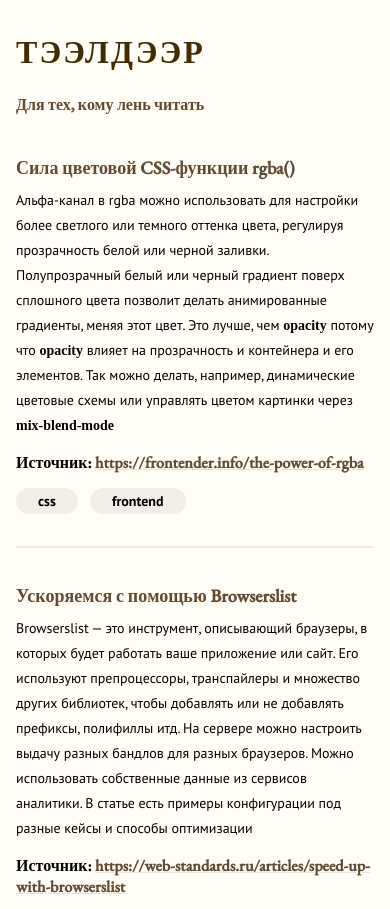
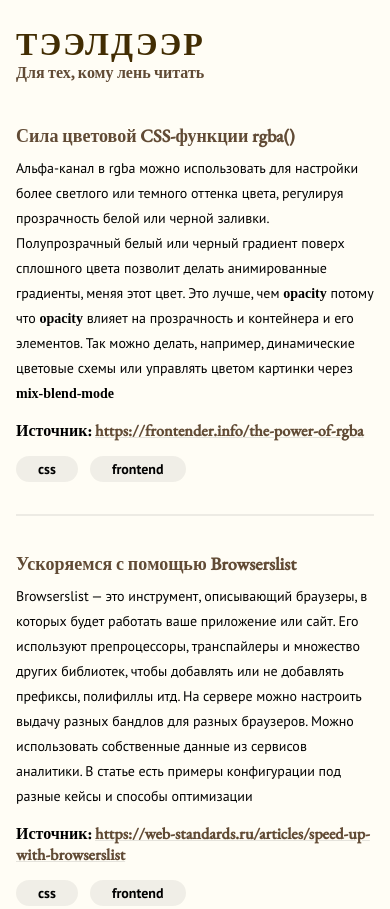
Before and after one commit to l1804v/telder, a website built with Parcel: page src/index.html in a window 390 px wide. Shown: the top 909 px of the page. Built offline with nearby package versions, Linux system fonts and the light colour scheme; a web font is replaced by a local one.

Commit message:
header-mobil

```diff
--- a/src/style.scss
+++ b/src/style.scss
@@ -140,9 +140,10 @@ main {
         margin-left: 16px;
         margin-bottom: 32px;
         padding: 0;
-
         h1 {
             font-size: 32px;
+            line-height: 25px;
+            padding-top: 16px;
         }
         h2 {
             font-size: 16px;
```
